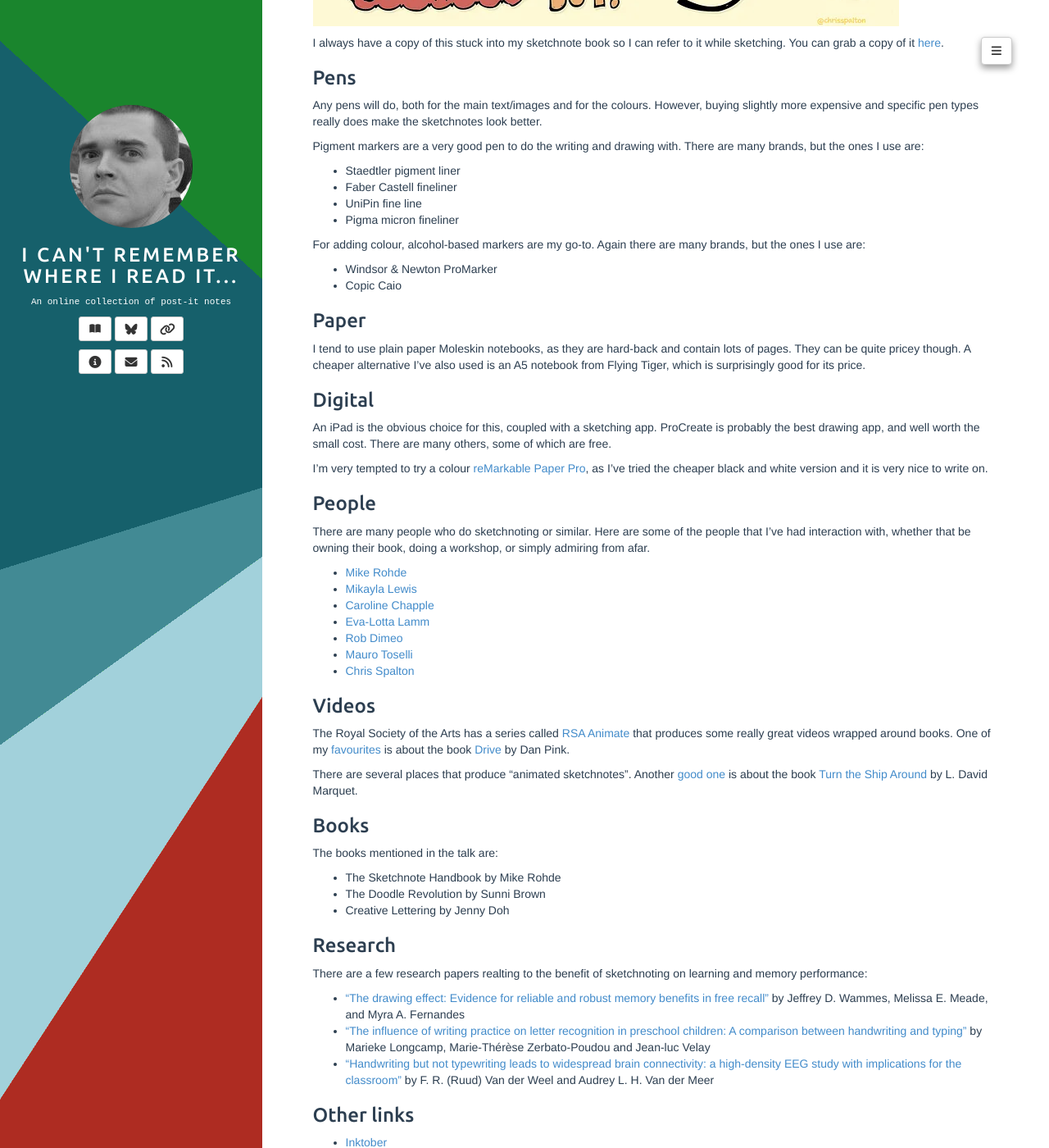
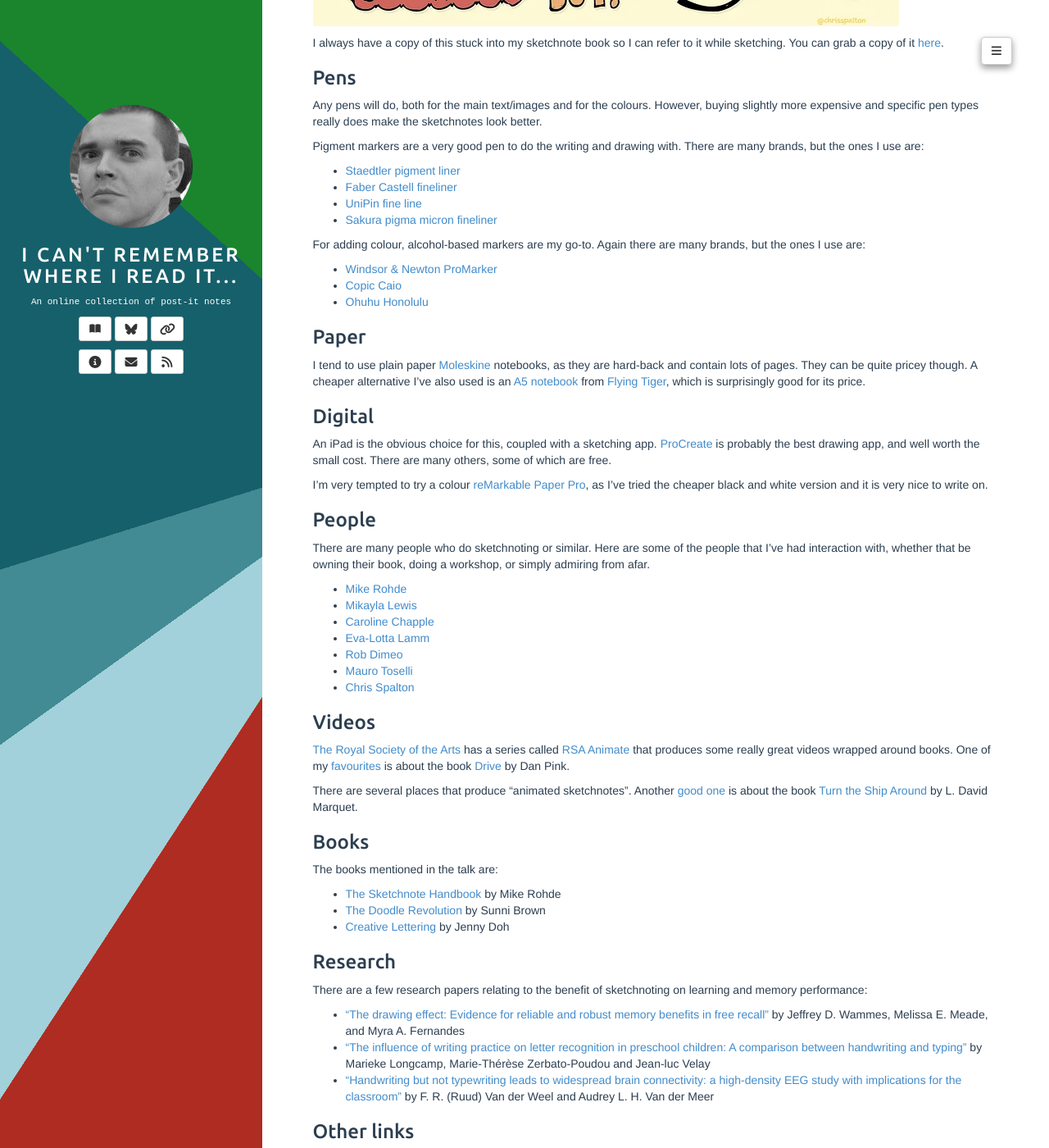
Before and after one commit to adrianbanks/adrianbanks.github.io, a Jekyll site: the page built from talks/sketchnoting-101/index.md, in a window 1280 px wide and 1400 px high, scrolled down 1285 px. Shown: the whole window at 82% size. Built offline with Jekyll 4.4.1, drawn with Linux system fonts in a browser that asks for light colours; some of the changed text lies outside the part shown.

Commit message:
Add links to sketchnoting resources

```diff
--- a/talks/sketchnoting-101/index.md
+++ b/talks/sketchnoting-101/index.md
@@ -26,26 +26,27 @@ Any pens will do, both for the main text/images and for the colours. However, bu
 
 Pigment markers are a very good pen to do the writing and drawing with. There are many brands, but the ones I use are:
 
-- Staedtler pigment liner
-- Faber Castell fineliner
-- UniPin fine line
-- Pigma micron fineliner
+- [Staedtler pigment liner](https://www.staedtler.com/uk/en/products/products-for-colouring/fineliners/pigment-liner-308-fineliner-m308/)
+- [Faber Castell fineliner](https://www.faber-castell.co.uk/products/PittArtistPenFinelinerXSIndiainkpenblack/167099)
+- [UniPin fine line](https://uniball.co.uk/brands/pin/uni-pin-01-line-drawing-pen/)
+- [Sakura pigma micron fineliner](https://www.royaltalens.com/collections/sakura-fineliners)
 
 For adding colour, alcohol-based markers are my go-to. Again there are many brands, but the ones I use are:
 
-- Windsor & Newton ProMarker
-- Copic Caio
+- [Windsor & Newton ProMarker](https://uk.winsornewton.com/collections/promarker)
+- [Copic Caio](https://www.copic-shop.co.uk/copic-ciao-individual-markers)
+- [Ohuhu Honolulu](https://uk.ohuhu.com/collections/alcohol-based-markers)
 
 
 ### Paper
 
-I tend to use plain paper Moleskin notebooks, as they are hard-back and contain lots of pages. They can be quite pricey though.
-A cheaper alternative I've also used is an A5 notebook from Flying Tiger, which is surprisingly good for its price.
+I tend to use plain paper [Moleskine](https://www.moleskine.com) notebooks, as they are hard-back and contain lots of pages. They can be quite pricey though.
+A cheaper alternative I've also used is an [A5 notebook](https://flyingtiger.com/en-gb/products/sketchpad-with-blank-pages-a5-1450091) from [Flying Tiger](https://flyingtiger.com), which is surprisingly good for its price.
 
 
 ### Digital
 
-An iPad is the obvious choice for this, coupled with a sketching app. ProCreate is probably the best drawing app, and well worth the small cost.
+An iPad is the obvious choice for this, coupled with a sketching app. [ProCreate](https://procreate.com) is probably the best drawing app, and well worth the small cost.
 There are many others, some of which are free.
 
 I'm very tempted to try a colour [reMarkable Paper Pro](https://remarkable.com/products/remarkable-paper/pro), as I've tried the cheaper black and white version and it is very nice to write on.
@@ -66,7 +67,7 @@ There are many people who do sketchnoting or similar. Here are some of the peopl
 
 ### Videos
 
-The Royal Society of the Arts has a series called [RSA Animate](https://www.thersa.org/video-types/animates/) that produces some really great videos wrapped around books.
+[The Royal Society of the Arts](https://www.thersa.org) has a series called [RSA Animate](https://www.thersa.org/video-types/animates/) that produces some really great videos wrapped around books.
 One of my [favourites](https://www.youtube.com/watch?v=u6XAPnuFjJc) is about the book [Drive](https://www.danpink.com/books/drive/) by Dan Pink.
 
 There are several places that produce "animated sketchnotes". Another [good one](https://www.youtube.com/watch?v=HYXH2XUfhfo) is about the book [Turn the Ship Around](https://davidmarquet.com/books/turn-the-ship-around-book/) by L. David Marquet.
@@ -76,14 +77,14 @@ There are several places that produce "animated sketchnotes". Another [good one]
 
 The books mentioned in the talk are:
 
-- The Sketchnote Handbook by Mike Rohde
-- The Doodle Revolution by Sunni Brown
-- Creative Lettering by Jenny Doh
+- [The Sketchnote Handbook](https://rohdesign.com/handbook) by Mike Rohde
+- [The Doodle Revolution](https://www.sunnibrown.com/books) by Sunni Brown
+- [Creative Lettering](https://amzn.eu/d/07ZwG3Ze) by Jenny Doh
 
 
 ### Research
 
-There are a few research papers realting to the benefit of sketchnoting on learning and memory performance:
+There are a few research papers relating to the benefit of sketchnoting on learning and memory performance:
 
 - ["The drawing effect: Evidence for reliable and robust memory benefits in free recall"](https://www.researchgate.net/publication/282658904_The_Drawing_Effect_Evidence_for_Reliable_and_Robust_Memory_Benefits_in_Free_Recall) by Jeffrey D. Wammes, Melissa E. Meade, and Myra A. Fernandes
 - ["The influence of writing practice on letter recognition in preschool children: A comparison between handwriting and typing"](https://www.researchgate.net/publication/7914118_The_influence_of_writing_practice_on_letter_recognition_in_preschool_children_A_comparison_between_handwriting_and_typing) by Marieke Longcamp, Marie-Thérèse Zerbato-Poudou and Jean-luc Velay
```
Also changed, not shown: other parts of talks/sketchnoting-101/index.md (+1 -1 lines).
